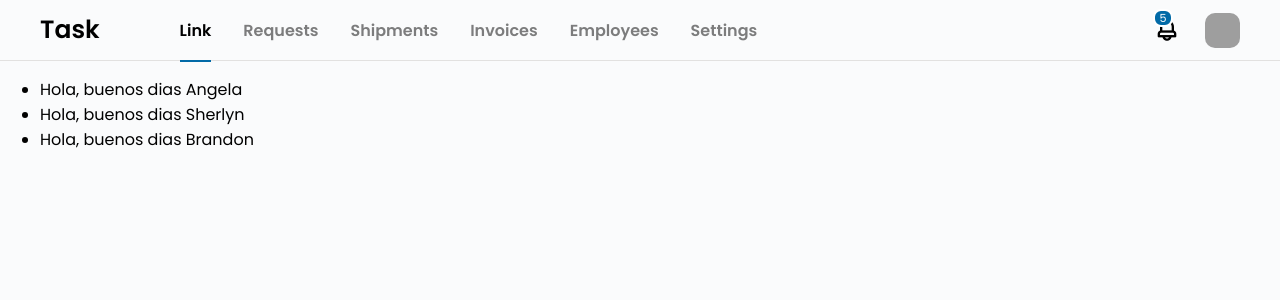
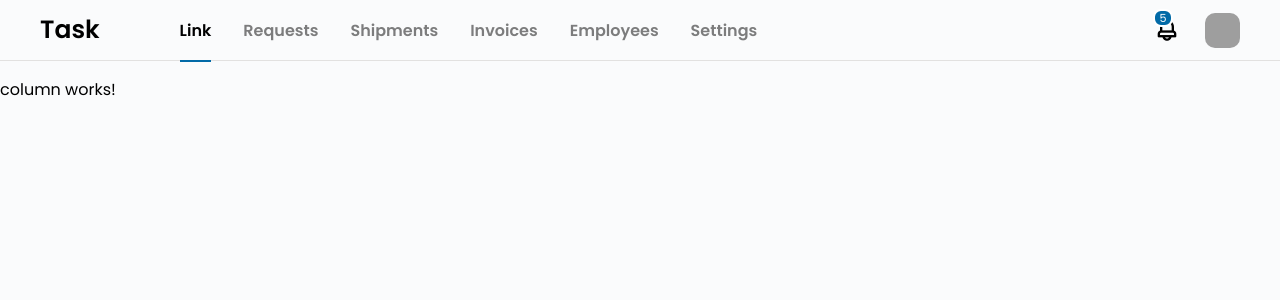
Before and after one commit to hangelate/todoappangela, an Angular app: page /task in a window 1280 px wide. Shown: the top 300 px of the page. Built offline with nearby package versions, Linux system fonts and the light colour scheme; grey boxes are pictures that could not be loaded.

Commit message:
curso angular, carpeta 5, video 3, version 1

```diff
--- /dev/null
+++ b/src/app/modules/task/components/column/column.component.html
@@ -0,0 +1 @@
+<p>column works!</p>
--- /dev/null
+++ b/src/app/modules/task/components/column/column.component.ts
@@ -0,0 +1,20 @@
+import { Component, Input, OnChanges, OnInit, SimpleChanges } from '@angular/core';
+
+@Component({
+  selector: 'app-column',
+  templateUrl: './column.component.html',
+  styleUrls: ['./column.component.css']
+})
+export class ColumnComponent implements OnInit, OnChanges {
+
+  @Input() data:Array<{id:string, name:string}> = [];
+  constructor() { }
+
+  ngOnChanges(changes: SimpleChanges): void {
+    console.log('----->',changes)
+  }
+
+  ngOnInit(): void {
+  }
+
+}
--- a/src/app/modules/task/components/header/header.component.ts
+++ b/src/app/modules/task/components/header/header.component.ts
@@ -1,7 +1,7 @@
 import { Component, OnInit } from '@angular/core';
 
 @Component({
-  selector: 'app-header',
+  selector: 'app-header', //TODO: el tag que usas para llamar este componente
   templateUrl: './header.component.html',
   styleUrls: ['./header.component.css']
 })
--- a/src/app/modules/task/page/task-page.component.html
+++ b/src/app/modules/task/page/task-page.component.html
@@ -1,13 +1,2 @@
 <app-header></app-header>
-
-<ul>
-    <li *ngFor="let user of listUser">
-        <ng-container *ngTemplateOutlet="tplHello;context{currentUser:user}"></ng-container>
-    </li>
-</ul>
-
-
-
-<ng-template #tplHello let-myCurrentUser="currentUser">
-    Hola, buenos dias {{myCurrentUser?.name}}
-</ng-template>
+<app-column [data]="listUser"></app-column>
--- a/src/app/modules/task/task.module.ts
+++ b/src/app/modules/task/task.module.ts
@@ -5,12 +5,14 @@ import { TaskRoutingModule } from './task-routing.module';
 import { TaskPageComponent } from './page/task-page.component';
 import { HeaderComponent } from './components/header/header.component';
 import { SharedModule } from '@shared/shared.module';
+import { ColumnComponent } from './components/column/column.component';
 
 
 @NgModule({
   declarations: [
     TaskPageComponent,
-    HeaderComponent
+    HeaderComponent,
+    ColumnComponent
   ],
   imports: [
     CommonModule,
```
Also changed, not shown: src/app/modules/task/components/column/column.component.css (added), 1 other file (tests, documents, lock files or other folders).
